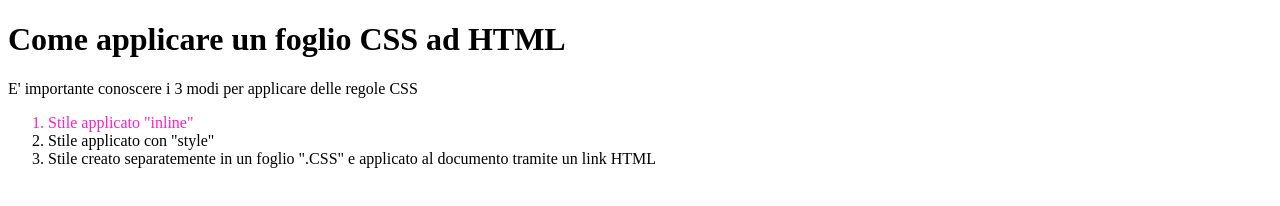
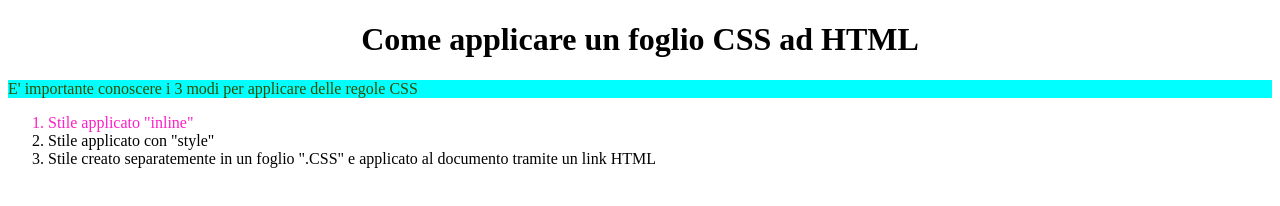
Before and after one commit to Francesco-Napolitano/U1-W1-D3, a plain HTML site: page index.html in a window 1280 px wide. Drawn offline with Linux system fonts and the light colour scheme.

Commit message:
Updates index.html and adds style.css

```diff
--- /dev/null
+++ b/assets/style.css
@@ -0,0 +1,9 @@
+p {
+    /* il commento in css è diverso che dal HTML */
+    background-color: aqua;
+    color: rgb(51, 76, 0);
+  }
+
+h1{
+  text-align: center;
+}
--- a/index.html
+++ b/index.html
@@ -4,6 +4,7 @@
     <meta charset="UTF-8" />
     <meta name="viewport" content="width=device-width, initial-scale=1.0" />
     <title>CSS basics</title>
+    <link rel="stylesheet" href="assets/style.css" />
   </head>
   <body>
     <header>
```
